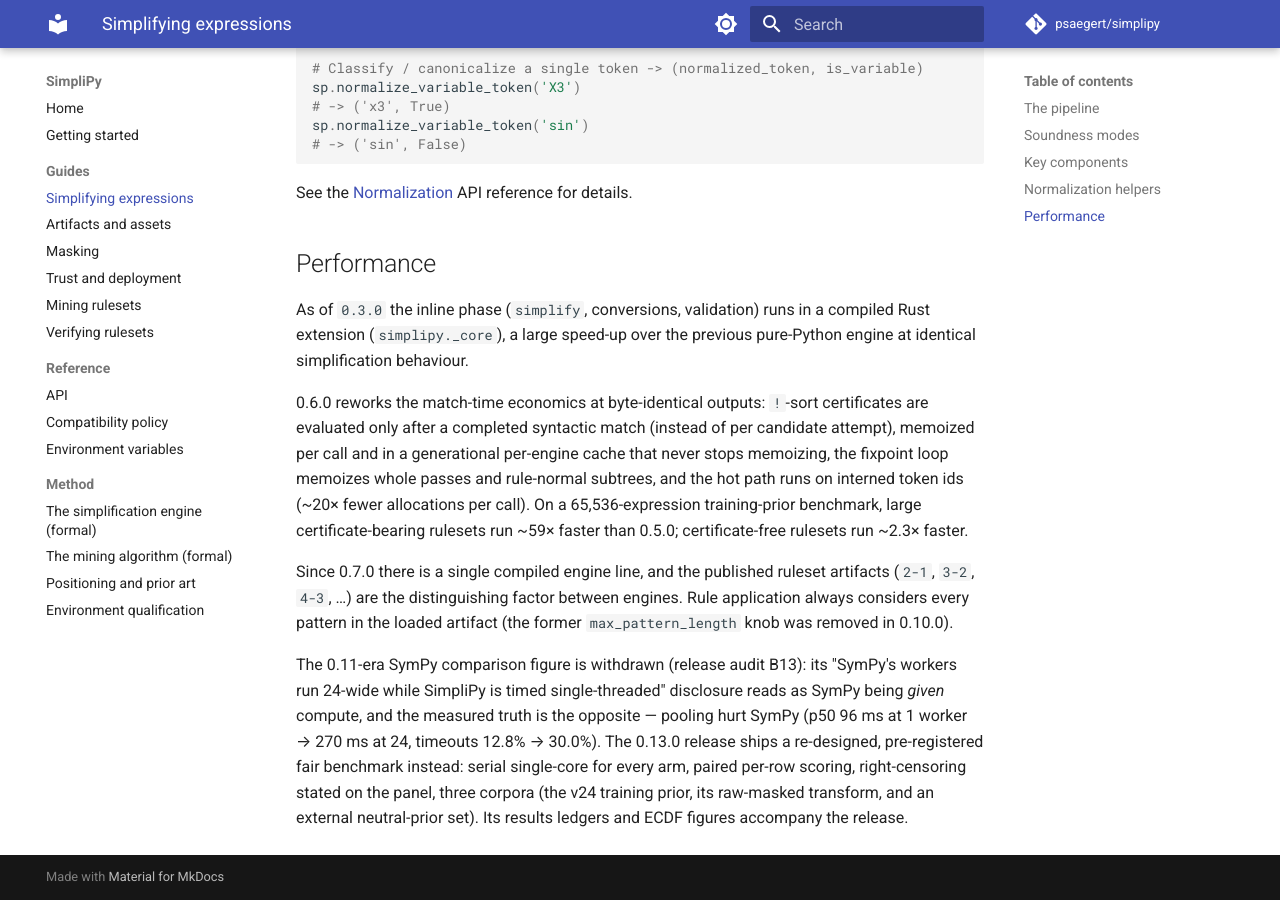
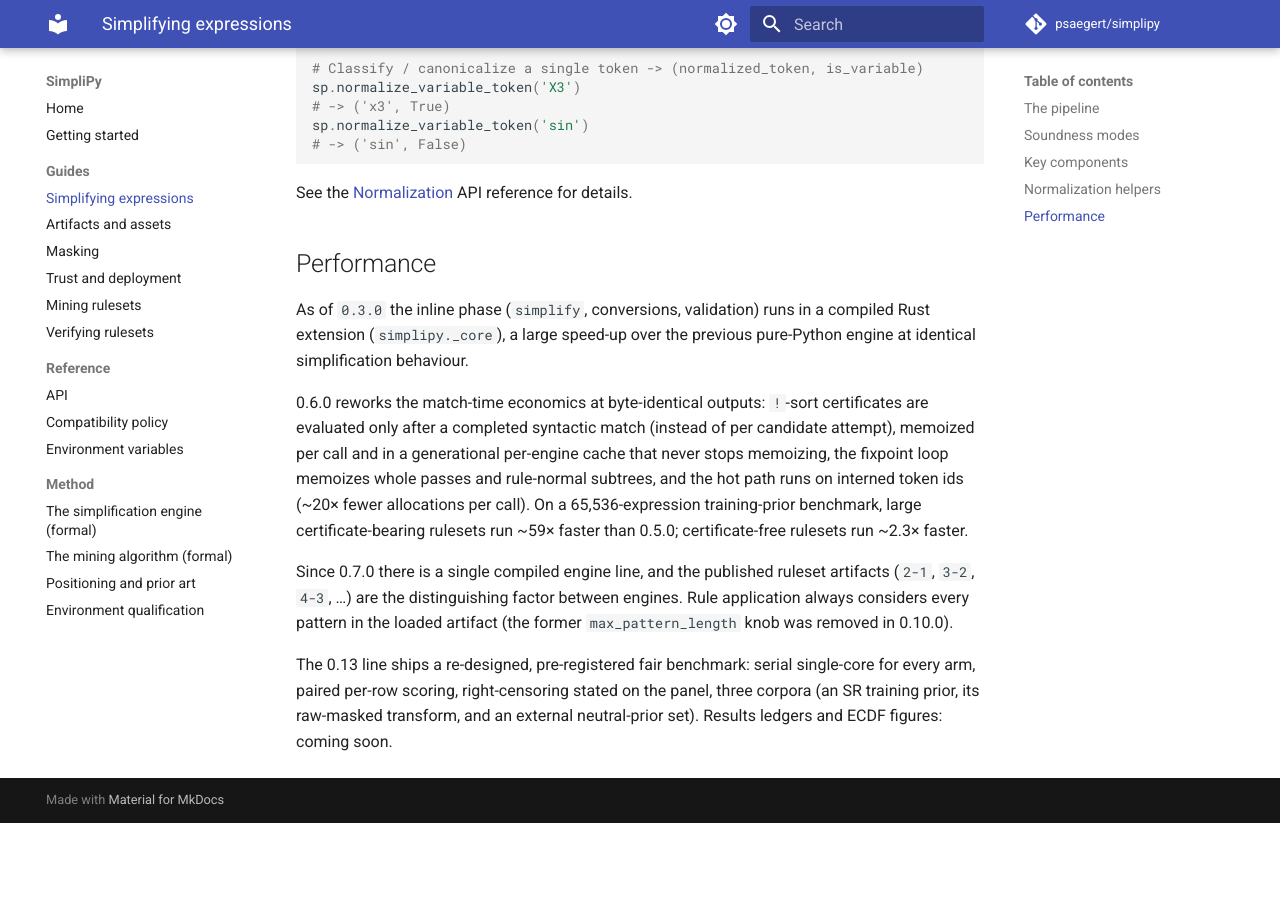
Before and after one commit to psaegert/simplipy, an MkDocs documentation site: the page built from docs/guides/simplify.md, in a window 1280 px wide and 900 px high, scrolled down 4447 px. Built offline with MkDocs 1.6.1 and Material for MkDocs 9.7.7, drawn with Linux system fonts in a browser that asks for light colours; comment, search, counter and statistics services are not loaded; after the commit the page ends 5270 px from its top, so only the background shows below that.

Commit message:
Docs: benchmark sections point to the 0.13.1 results — coming soon
Co-Authored-By: Claude Fable 5 <noreply@anthropic.com>
Claude-Session: https://claude.ai/code/session_01MktGcCWQs8zePRutL56sT4

```diff
--- a/docs/guides/simplify.md
+++ b/docs/guides/simplify.md
@@ -207,13 +207,8 @@ Since 0.7.0 there is a single compiled engine line, and the published ruleset ar
 always considers every pattern in the loaded artifact (the former `max_pattern_length`
 knob was removed in 0.10.0).
 
-The 0.11-era SymPy comparison figure is withdrawn (release audit B13): its
-"SymPy's workers run 24-wide while SimpliPy is timed single-threaded"
-disclosure reads as SymPy being *given* compute, and the measured truth is
-the opposite — pooling hurt SymPy (p50 96 ms at 1 worker → 270 ms at 24,
-timeouts 12.8% → 30.0%). The 0.13.0 release ships a re-designed,
-pre-registered fair benchmark instead: serial single-core for every arm,
-paired per-row scoring, right-censoring stated on the panel, three corpora
-(the v24 training prior, its raw-masked transform, and an external
-neutral-prior set). Its results ledgers and ECDF figures accompany the
-release.
+The 0.13 line ships a re-designed, pre-registered fair benchmark: serial
+single-core for every arm, paired per-row scoring, right-censoring stated
+on the panel, three corpora (an SR training prior, its raw-masked
+transform, and an external neutral-prior set). Results ledgers and ECDF
+figures: coming soon.
```
Also changed, not shown: README.md (+3 -5 lines), docs/method/positioning.md (+2 -3 lines).
